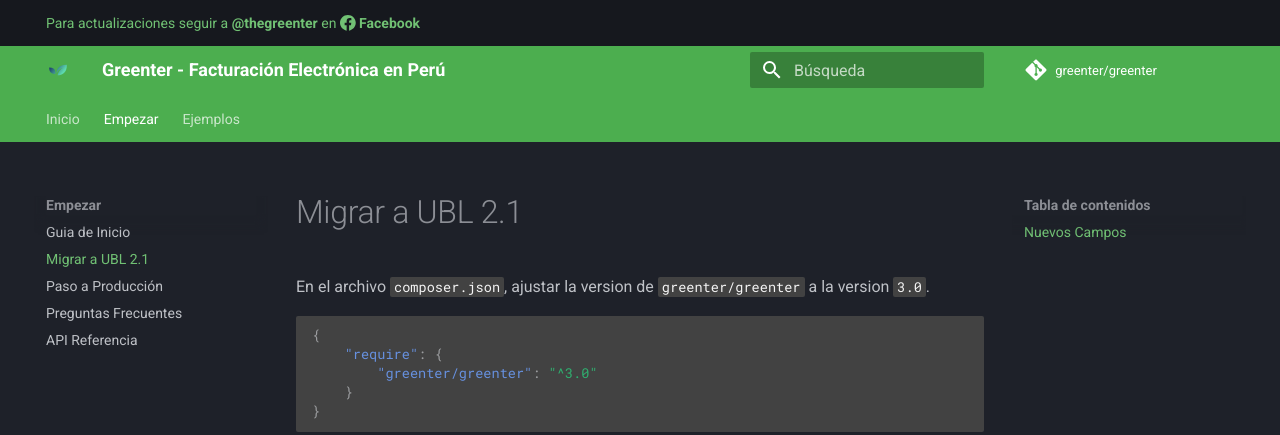
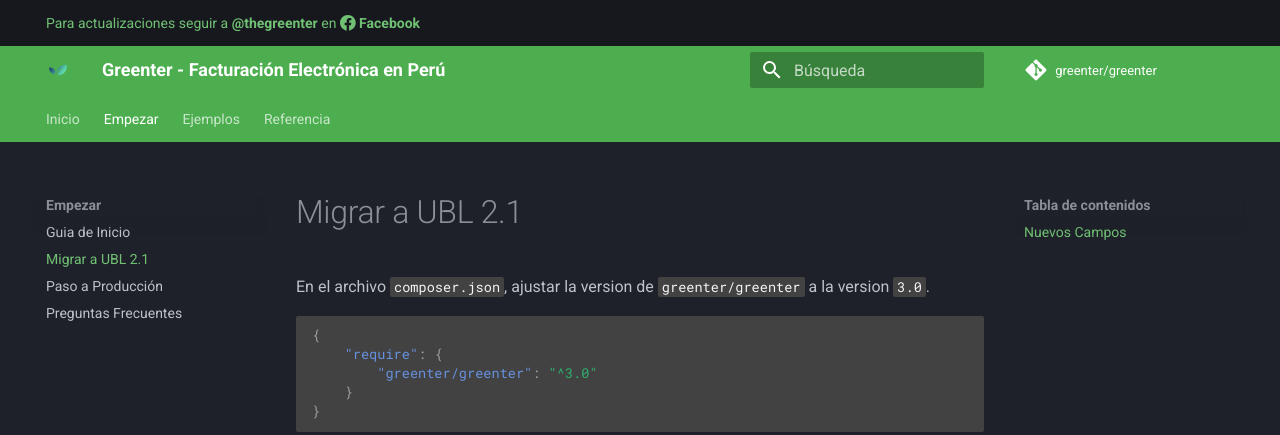
Before and after one commit to thegreenter/docs, an MkDocs documentation site: the page built from docs/migrate2.1.md, in a window 1280 px wide and 1149 px high. Shown: the top 435 px of the window. Built offline with MkDocs 1.6.1 and Material for MkDocs 9.7.7, drawn with Linux system fonts in a browser that asks for light colours; some of the changed lines change nothing that is shown.

Commit message:
Add reference tabs

```diff
--- a/mkdocs.yml
+++ b/mkdocs.yml
@@ -19,7 +19,6 @@
       - Migrar a UBL 2.1: migrate2.1.md
       - Paso a Producción: production.md
       - 'Preguntas Frecuentes': faq.md
-      - 'API Referencia': https://reference.greenter.dev/
     - Ejemplos:
       - F. Exonerada: examples/exonerada.md
       - F. Gratuita: examples/gratuita.md
@@ -31,6 +30,12 @@
       - F. ICBPER: examples/icbper.md
       - 'Boleta de Venta': examples/boleta.md
       - Contingencia: examples/contingencia.md
+    - Referencia:
+      - greenter/xml: packages/xml.md
+      - greenter/sign: packages/sign.md
+      - greenter/ws: packages/ws.md
+      - greenter/report: packages/report.md
+      - 'API Referencia': https://reference.greenter.dev/
 
 # Configuration
 theme:
```
Also changed, not shown: docs/packages/report.md (added), docs/packages/sign.md (added), docs/packages/ws.md (added), docs/packages/xml.md (added).
